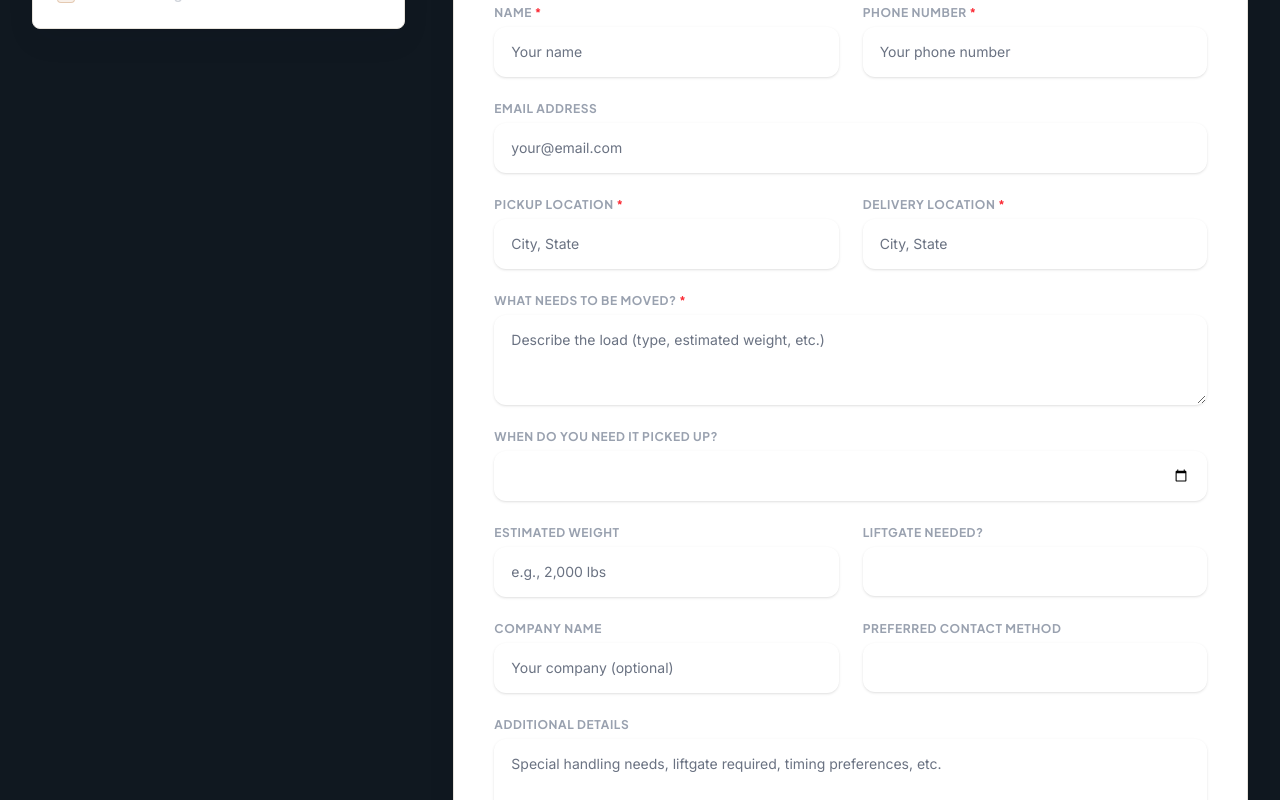
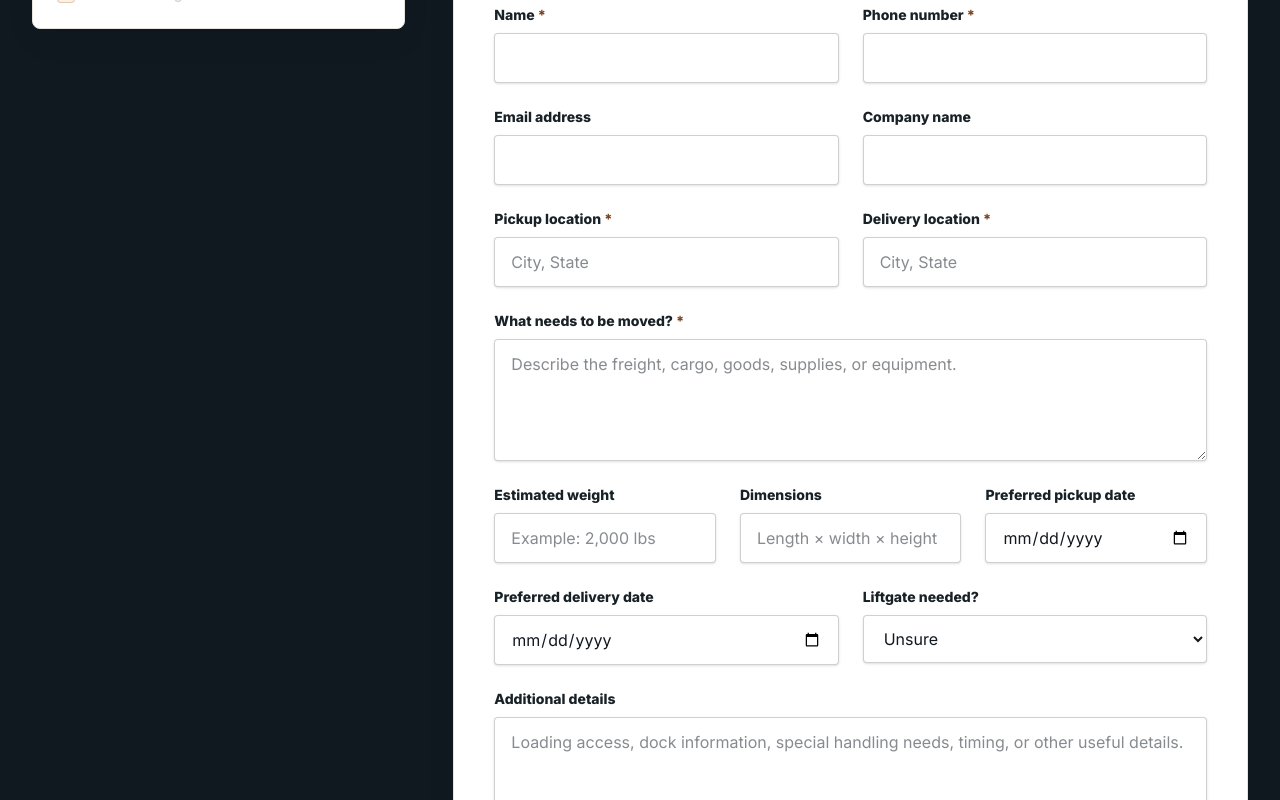
Before and after one commit to dev-in-portfolio/A-Reliable, a Next.js app: page /contact in a window 1280 px wide. Shown: the part 1440-2240 px from the top of the page. Built offline with nearby package versions, Linux system fonts and the light colour scheme.

Commit message:
fix: improve transportation request form states and accessibility

```diff
--- a/src/components/ContactForm.tsx
+++ b/src/components/ContactForm.tsx
@@ -1,177 +1,127 @@
 "use client"
 
-import { useState, FormEvent } from "react"
+import { FormEvent, useMemo, useState } from "react"
+
+type FormStatus = "idle" | "submitting" | "success" | "error"
 
 export default function ContactForm() {
-  const [submitted, setSubmitted] = useState(false)
+  const [status, setStatus] = useState<FormStatus>("idle")
+  const minPickupDate = useMemo(() => new Date().toISOString().split("T")[0], [])
 
-  const handleSubmit = async (e: FormEvent<HTMLFormElement>) => {
-    e.preventDefault()
-    const form = e.currentTarget
+  const handleSubmit = async (event: FormEvent<HTMLFormElement>) => {
+    event.preventDefault()
+    setStatus("submitting")
+
+    const form = event.currentTarget
     const data = new FormData(form)
 
+    try {
       const response = await fetch("https://formsubmit.co/ajax/areliabletrucking@proton.me", {
         method: "POST",
         body: data,
+        headers: { Accept: "application/json" },
       })
 
-    if (response.ok) {
-      setSubmitted(true)
+      if (!response.ok) throw new Error("Form submission failed")
+
       form.reset()
+      setStatus("success")
+    } catch {
+      setStatus("error")
     }
   }
 
-  if (submitted) {
+  const inputClass =
+    "mt-2 block w-full rounded border border-navy-950/20 bg-white px-4 py-3 text-base text-navy-950 shadow-sm outline-none transition focus:border-brand-500 focus:ring-2 focus:ring-brand-500/20"
+  const labelClass = "block text-sm font-extrabold text-navy-900"
+
+  if (status === "success") {
     return (
-      <div className="rounded-2xl bg-green-500/10 border border-green-500/20 p-8 text-center space-y-4">
-        <h3 className="text-xl font-bold text-green-400 font-heading">
-          Thank You for Contacting Us
-        </h3>
-        <p className="text-sm text-gray-300 leading-relaxed max-w-lg mx-auto">
-          Your message has been received. For the fastest response, call or text{" "}
-          <a href="tel:+15186458811" className="font-extrabold text-brand-400 underline underline-offset-2">
+      <div className="border-l-4 border-brand-500 bg-brand-50 p-6" role="status">
+        <h3 className="font-heading text-2xl font-extrabold text-navy-950">Your request was sent</h3>
+        <p className="mt-3 leading-7 text-navy-700">
+          Thank you. For the fastest response, call or text{" "}
+          <a href="tel:+15186458811" className="font-extrabold text-brand-700 underline">
             518-645-8811
-          </a>{" "}
-          to discuss route, timing, load details, and availability.
+          </a>.
         </p>
-        <p className="text-xs text-gray-500 max-w-lg mx-auto border-t border-white/5 pt-4">
-          Submitting a request does not guarantee availability or acceptance of a load.
-          All transportation requests are reviewed based on route, timing, equipment fit,
-          load details, and availability.
+        <p className="mt-3 text-sm leading-6 text-navy-600">
+          Submission does not guarantee availability, pricing, equipment assignment, route availability, or acceptance of a load.
         </p>
+        <button type="button" className="btn-secondary mt-5" onClick={() => setStatus("idle")}>
+          Send Another Request
+        </button>
       </div>
     )
   }
 
-  const inputClass = "mt-1.5 block w-full rounded-xl border border-white/10 bg-white/5 px-4 py-3.5 text-sm text-white placeholder-gray-500 shadow-sm focus:border-brand-500 focus:ring-2 focus:ring-brand-500/25 focus:outline-none transition-all duration-200"
-  const labelClass = "block text-xs font-bold uppercase tracking-wider text-gray-400 font-heading"
+  return (
+    <form onSubmit={handleSubmit} className="space-y-6" aria-describedby="form-disclaimer">
+      <input type="hidden" name="_subject" value="New Transportation Request - A Reliable Trucking" />
+      <input type="hidden" name="_template" value="table" />
+      <input type="text" name="_honey" className="hidden" tabIndex={-1} autoComplete="off" aria-hidden="true" />
 
-  return (
-    <form onSubmit={handleSubmit} className="space-y-6">
-      <input type="hidden" name="_subject" value="New Contact Form Submission - A Reliable Trucking" />
-      <input type="hidden" name="_template" value="table" />
-      <input type="hidden" name="_captcha" value="false" />
-
-      <div className="grid grid-cols-1 gap-6 sm:grid-cols-2">
+      <div className="grid gap-6 sm:grid-cols-2">
         <div>
-          <label htmlFor="name" className={labelClass}>
-            Name <span className="text-red-500">*</span>
-          </label>
-          <input
-            type="text"
-            name="name"
-            id="name"
-            required
-            className={inputClass}
-            placeholder="Your name"
-          />
+          <label htmlFor="name" className={labelClass}>Name <span className="text-brand-700">*</span></label>
+          <input type="text" name="name" id="name" required autoComplete="name" className={inputClass} />
         </div>
         <div>
-          <label htmlFor="phone" className={labelClass}>
-            Phone Number <span className="text-red-500">*</span>
-          </label>
-          <input
-            type="tel"
-            name="phone"
-            id="phone"
-            required
-            className={inputClass}
-            placeholder="Your phone number"
-          />
+          <label htmlFor="phone" className={labelClass}>Phone number <span className="text-brand-700">*</span></label>
+          <input type="tel" name="phone" id="phone" required autoComplete="tel" className={inputClass} />
+        </div>
+      </div>
+
+      <div className="grid gap-6 sm:grid-cols-2">
+        <div>
+          <label htmlFor="email" className={labelClass}>Email address</label>
+          <input type="email" name="email" id="email" autoComplete="email" className={inputClass} />
+        </div>
+        <div>
+          <label htmlFor="company" className={labelClass}>Company name</label>
+          <input type="text" name="company_name" id="company" autoComplete="organization" className={inputClass} />
+        </div>
+      </div>
+
+      <div className="grid gap-6 sm:grid-cols-2">
+        <div>
+          <label htmlFor="pickup" className={labelClass}>Pickup location <span className="text-brand-700">*</span></label>
+          <input type="text" name="pickup_location" id="pickup" required placeholder="City, State" className={inputClass} />
+        </div>
+        <div>
+          <label htmlFor="delivery" className={labelClass}>Delivery location <span className="text-brand-700">*</span></label>
+          <input type="text" name="delivery_location" id="delivery" required placeholder="City, State" className={inputClass} />
         </div>
       </div>
 
       <div>
-        <label htmlFor="email" className={labelClass}>
-          Email Address
-        </label>
-        <input
-          type="email"
-          name="email"
-          id="email"
-          className={inputClass}
-          placeholder="your@email.com"
-        />
+        <label htmlFor="description" className={labelClass}>What needs to be moved? <span className="text-brand-700">*</span></label>
+        <textarea name="description" id="description" required rows={4} className={inputClass} placeholder="Describe the freight, cargo, goods, supplies, or equipment." />
       </div>
 
-      <div className="grid grid-cols-1 gap-6 sm:grid-cols-2">
+      <div className="grid gap-6 sm:grid-cols-2 lg:grid-cols-3">
         <div>
-          <label htmlFor="pickup" className={labelClass}>
-            Pickup Location <span className="text-red-500">*</span>
-          </label>
-          <input
-            type="text"
-            name="pickup_location"
-            id="pickup"
-            required
-            className={inputClass}
-            placeholder="City, State"
-          />
+          <label htmlFor="weight" className={labelClass}>Estimated weight</label>
+          <input type="text" name="estimated_weight" id="weight" className={inputClass} placeholder="Example: 2,000 lbs" />
         </div>
         <div>
-          <label htmlFor="delivery" className={labelClass}>
-            Delivery Location <span className="text-red-500">*</span>
-          </label>
-          <input
-            type="text"
-            name="delivery_location"
-            id="delivery"
-            required
-            className={inputClass}
-            placeholder="City, State"
-          />
+          <label htmlFor="dimensions" className={labelClass}>Dimensions</label>
+          <input type="text" name="dimensions" id="dimensions" className={inputClass} placeholder="Length × width × height" />
+        </div>
+        <div>
+          <label htmlFor="pickup-date" className={labelClass}>Preferred pickup date</label>
+          <input type="date" name="pickup_date" id="pickup-date" min={minPickupDate} className={inputClass} />
         </div>
       </div>
 
+      <div className="grid gap-6 sm:grid-cols-2">
         <div>
-        <label htmlFor="description" className={labelClass}>
-          What needs to be moved? <span className="text-red-500">*</span>
-        </label>
-        <textarea
-          name="description"
-          id="description"
-          required
-          rows={3}
-          className={inputClass}
-          placeholder="Describe the load (type, estimated weight, etc.)"
-        />
-      </div>
-
-      <div>
-        <label htmlFor="pickup-date" className={labelClass}>
-          When do you need it picked up?
-        </label>
-        <input
-          type="date"
-          name="pickup_date"
-          id="pickup-date"
-          className={`${inputClass} text-gray-400`}
-        />
-      </div>
-
-      <div className="grid grid-cols-1 gap-6 sm:grid-cols-2">
-        <div>
-          <label htmlFor="weight" className={labelClass}>
-            Estimated Weight
-          </label>
-          <input
-            type="text"
-            name="estimated_weight"
-            id="weight"
-            className={inputClass}
-            placeholder="e.g., 2,000 lbs"
-          />
+          <label htmlFor="delivery-date" className={labelClass}>Preferred delivery date</label>
+          <input type="date" name="delivery_date" id="delivery-date" min={minPickupDate} className={inputClass} />
         </div>
         <div>
-          <label htmlFor="liftgate" className={labelClass}>
-            Liftgate Needed?
-          </label>
-          <select
-            name="liftgate_needed"
-            id="liftgate"
-            className={inputClass}
-          >
-            <option value="">Select...</option>
+          <label htmlFor="liftgate" className={labelClass}>Liftgate needed?</label>
+          <select name="liftgate_needed" id="liftgate" className={inputClass} defaultValue="unsure">
             <option value="yes">Yes</option>
             <option value="no">No</option>
             <option value="unsure">Unsure</option>
@@ -179,59 +129,40 @@ export default function ContactForm() {
         </div>
       </div>
 
-      <div className="grid grid-cols-1 gap-6 sm:grid-cols-2">
       <div>
-          <label htmlFor="company" className={labelClass}>
-            Company Name
-          </label>
-          <input
-            type="text"
-            name="company_name"
-            id="company"
+        <label htmlFor="details" className={labelClass}>Additional details</label>
+        <textarea
+          name="additional_details"
+          id="details"
+          rows={4}
           className={inputClass}
-            placeholder="Your company (optional)"
+          placeholder="Loading access, dock information, special handling needs, timing, or other useful details."
         />
       </div>
+
       <div>
-          <label htmlFor="contact-method" className={labelClass}>
-            Preferred Contact Method
-          </label>
-          <select
-            name="preferred_contact_method"
-            id="contact-method"
-            className={inputClass}
-          >
-            <option value="phone">Phone Call</option>
-            <option value="text">Text Message</option>
+        <label htmlFor="contact-method" className={labelClass}>Preferred contact method</label>
+        <select name="preferred_contact_method" id="contact-method" className={inputClass} defaultValue="phone">
+          <option value="phone">Phone call</option>
+          <option value="text">Text message</option>
           <option value="email">Email</option>
         </select>
       </div>
+
+      <p id="form-disclaimer" className="border-t border-navy-950/10 pt-5 text-sm leading-6 text-navy-600">
+        The information submitted will be used to respond to this transportation inquiry. Submission does not
+        guarantee availability, pricing, equipment assignment, route availability, or acceptance of a load.
+      </p>
+
+      {status === "error" && (
+        <div className="border-l-4 border-red-600 bg-red-50 p-4 text-sm leading-6 text-red-900" role="alert">
+          The request could not be sent. Please try again or call or text 518-645-8811.
         </div>
+      )}
 
-      <div>
-        <label htmlFor="details" className={labelClass}>
-          Additional Details
-        </label>
-        <textarea
-          name="additional_details"
-          id="details"
-          rows={3}
-          className={inputClass}
-          placeholder="Special handling needs, liftgate required, timing preferences, etc."
-        />
-      </div>
-
-      <div className="text-[10px] text-gray-500 leading-normal border-t border-white/5 pt-4">
-        Submitting this form does not guarantee availability or acceptance of a load.
-        All transportation requests are reviewed based on route, timing, equipment fit,
-        load details, and availability.
-      </div>
-
-      <div className="pt-2">
-        <button type="submit" className="btn-premium-primary w-full sm:w-auto uppercase tracking-wider font-bold text-sm py-4">
-          Send Message
+      <button type="submit" className="btn-primary w-full sm:w-auto" disabled={status === "submitting"}>
+        {status === "submitting" ? "Sending Request…" : "Send Transportation Request"}
       </button>
-      </div>
     </form>
   )
 }
```
Lines whose indentation alone changed are shown as unchanged.
